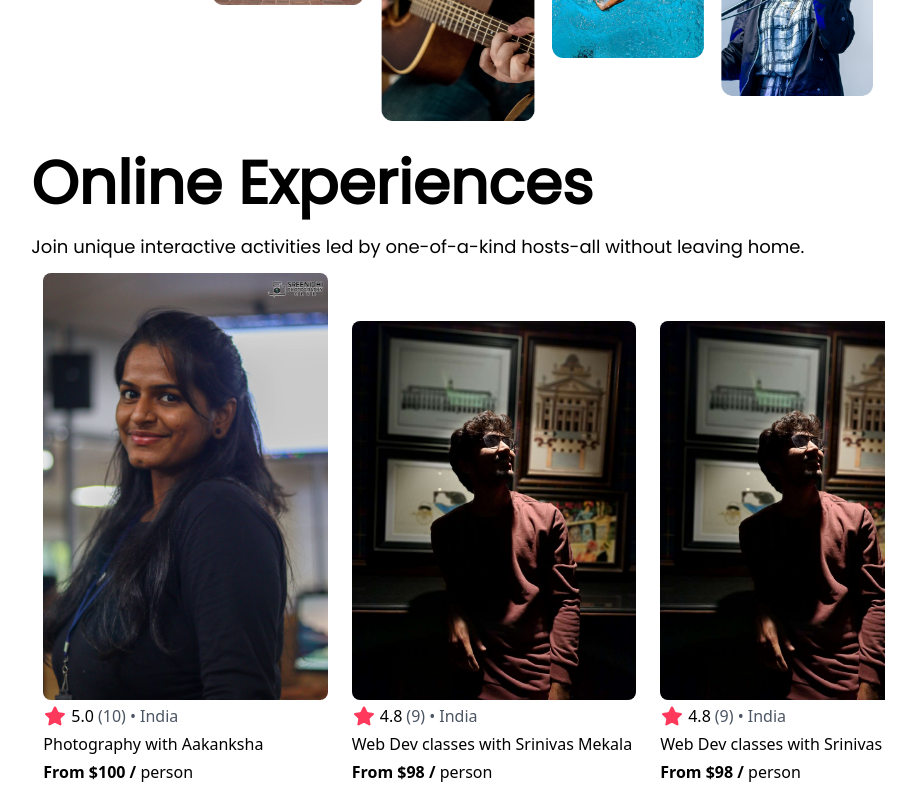
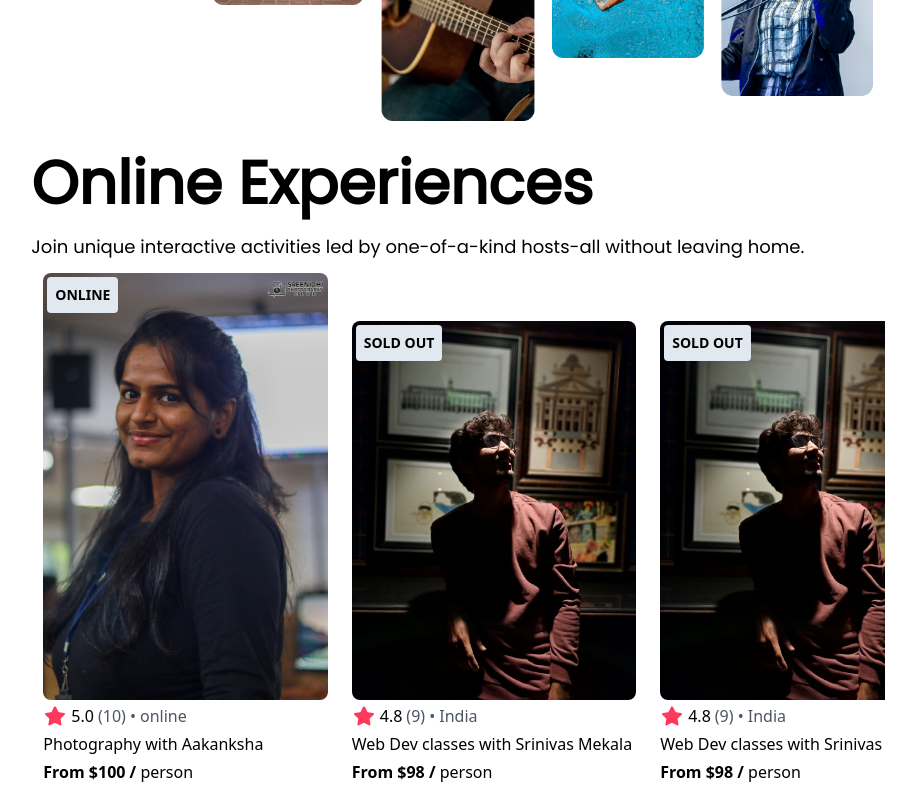
Before and after one commit to sri-nivas1227/airbnb-clone, a React (Vite) app: page / in a window 1280 px wide. Shown: the part 441-1241 px from the top of the page, without its empty margins (182-1098 px from the left). Built offline with nearby package versions, Linux system fonts and the light colour scheme.

Commit message:
conditionally rendered a badge saying if the course is sold out or available online using the openSpots and country fields in each item of data.js file

```diff
--- a/src/App.jsx
+++ b/src/App.jsx
@@ -16,6 +16,7 @@ function App() {
     country={item.country}
     desc={item.desc}
     price={item.price}
+    openSpots={item.openSpots}
     />
   })
 
--- a/src/Card.jsx
+++ b/src/Card.jsx
@@ -3,9 +3,17 @@ import star from "/assets/free_icon_1.svg"
 
 // import potrait from "../assets/akachi.jpg"
 const Card = (props) => {
-  console.log(props)
+  let badgeText
+  if(props.openSpots === 0){
+    badgeText = "SOLD OUT"
+  }
+  else if(props.country === 'online')
+  {
+    badgeText= "ONLINE"
+  }
   return (
-    <div id='card' className='m-3 rounded-lg inline-block w-1/3 '>
+    <div id='card' className='m-3 relative rounded-lg inline-block w-1/3 cursor-pointer '>
+      {badgeText!== null && <div className='absolute top-1 left-1   bg-slate-200 p-2 text-sm font-semibold rounded' id="badge">{badgeText}</div>}
       <div className="image">
         <img src={props.path} className=' rounded-lg' alt="sri" />
       </div>
--- a/src/components/data.js
+++ b/src/components/data.js
@@ -4,9 +4,10 @@ export default [
     path: "/assets/profiles/akku.jpg",
     rating: "5.0",
     count: "10",
-    country: "India",
+    country: "online",
     desc: "Photography with Aakanksha",
     price: "100",
+    openSpots: 2,
   },
   {
     id: 2,
@@ -16,6 +17,7 @@ export default [
     country: "India",
     desc: "Web Dev classes with Srinivas Mekala",
     price: "98",
+    openSpots: 0,
   },
   {
     id: 2,
@@ -25,6 +27,7 @@ export default [
     country: "India",
     desc: "Web Dev classes with Srinivas Mekala",
     price: "98",
+    openSpots: 0,
   },
   {
     id: 2,
@@ -34,6 +37,7 @@ export default [
     country: "India",
     desc: "Web Dev classes with Srinivas Mekala",
     price: "98",
+    openSpots: 0,
   },
   {
     id: 2,
@@ -43,6 +47,7 @@ export default [
     country: "India",
     desc: "Web Dev classes with Srinivas Mekala",
     price: "98",
+    openSpots: 0,
   },
   {
     id: 2,
@@ -52,6 +57,7 @@ export default [
     country: "India",
     desc: "Web Dev classes with Srinivas Mekala",
     price: "98",
+    openSpots: 0,
   },
   {
     id: 2,
@@ -61,6 +67,7 @@ export default [
     country: "India",
     desc: "Web Dev classes with Srinivas Mekala",
     price: "98",
+    openSpots: 0,
   },
   {
     id: 2,
@@ -70,6 +77,7 @@ export default [
     country: "India",
     desc: "Web Dev classes with Srinivas Mekala",
     price: "98",
+    openSpots: 0,
   },
   {
     id: 2,
@@ -79,6 +87,7 @@ export default [
     country: "India",
     desc: "Web Dev classes with Srinivas Mekala",
     price: "98",
+    openSpots: 0,
   },
   {
     id: 2,
@@ -88,6 +97,7 @@ export default [
     country: "India",
     desc: "Web Dev classes with Srinivas Mekala",
     price: "98",
+    openSpots: 0,
   },
   {
     id: 2,
@@ -97,6 +107,7 @@ export default [
     country: "India",
     desc: "Web Dev classes with Srinivas Mekala",
     price: "98",
+    openSpots: 0,
   },
   {
     id: 2,
@@ -106,6 +117,7 @@ export default [
     country: "India",
     desc: "Web Dev classes with Srinivas Mekala",
     price: "98",
+    openSpots: 0,
   },
   {
     id: 2,
@@ -115,6 +127,7 @@ export default [
     country: "India",
     desc: "Web Dev classes with Srinivas Mekala",
     price: "98",
+    openSpots: 0,
   },
   {
     id: 2,
@@ -124,6 +137,7 @@ export default [
     country: "India",
     desc: "Web Dev classes with Srinivas Mekala",
     price: "98",
+    openSpots: 0,
   },
   {
     id: 2,
@@ -133,6 +147,7 @@ export default [
     country: "India",
     desc: "Web Dev classes with Srinivas Mekala",
     price: "98",
+    openSpots: 0,
   },
   {
     id: 2,
@@ -142,6 +157,7 @@ export default [
     country: "India",
     desc: "Web Dev classes with Srinivas Mekala",
     price: "98",
+    openSpots: 0,
   },
   {
     id: 2,
@@ -151,6 +167,7 @@ export default [
     country: "India",
     desc: "Web Dev classes with Srinivas Mekala",
     price: "98",
+    openSpots: 0,
   },
   {
     id: 3,
@@ -160,6 +177,7 @@ export default [
     country: "Kenya",
     desc: "Life Lessons with Akachi Mowaa",
     price: "120",
+    openSpots: 0,
   },
   {
     id: 3,
@@ -169,6 +187,7 @@ export default [
     country: "Kenya",
     desc: "Life Lessons with Akachi Mowaa",
     price: "120",
+    openSpots: 0,
   },
   {
     id: 3,
@@ -178,6 +197,7 @@ export default [
     country: "Kenya",
     desc: "Life Lessons with Akachi Mowaa",
     price: "120",
+    openSpots: 0,
   },
   {
     id: 3,
@@ -187,6 +207,7 @@ export default [
     country: "Kenya",
     desc: "Life Lessons with Akachi Mowaa",
     price: "120",
+    openSpots: 0,
   },
   {
     id: 3,
@@ -196,6 +217,7 @@ export default [
     country: "Kenya",
     desc: "Life Lessons with Akachi Mowaa",
     price: "120",
+    openSpots: 0,
   },
   {
     id: 3,
@@ -205,6 +227,7 @@ export default [
     country: "Kenya",
     desc: "Life Lessons with Akachi Mowaa",
     price: "120",
+    openSpots: 0,
   },
   {
     id: 3,
@@ -214,5 +237,6 @@ export default [
     country: "Kenya",
     desc: "Life Lessons with Akachi Mowaa",
     price: "120",
+    openSpots: 0,
   },
 ];
```
